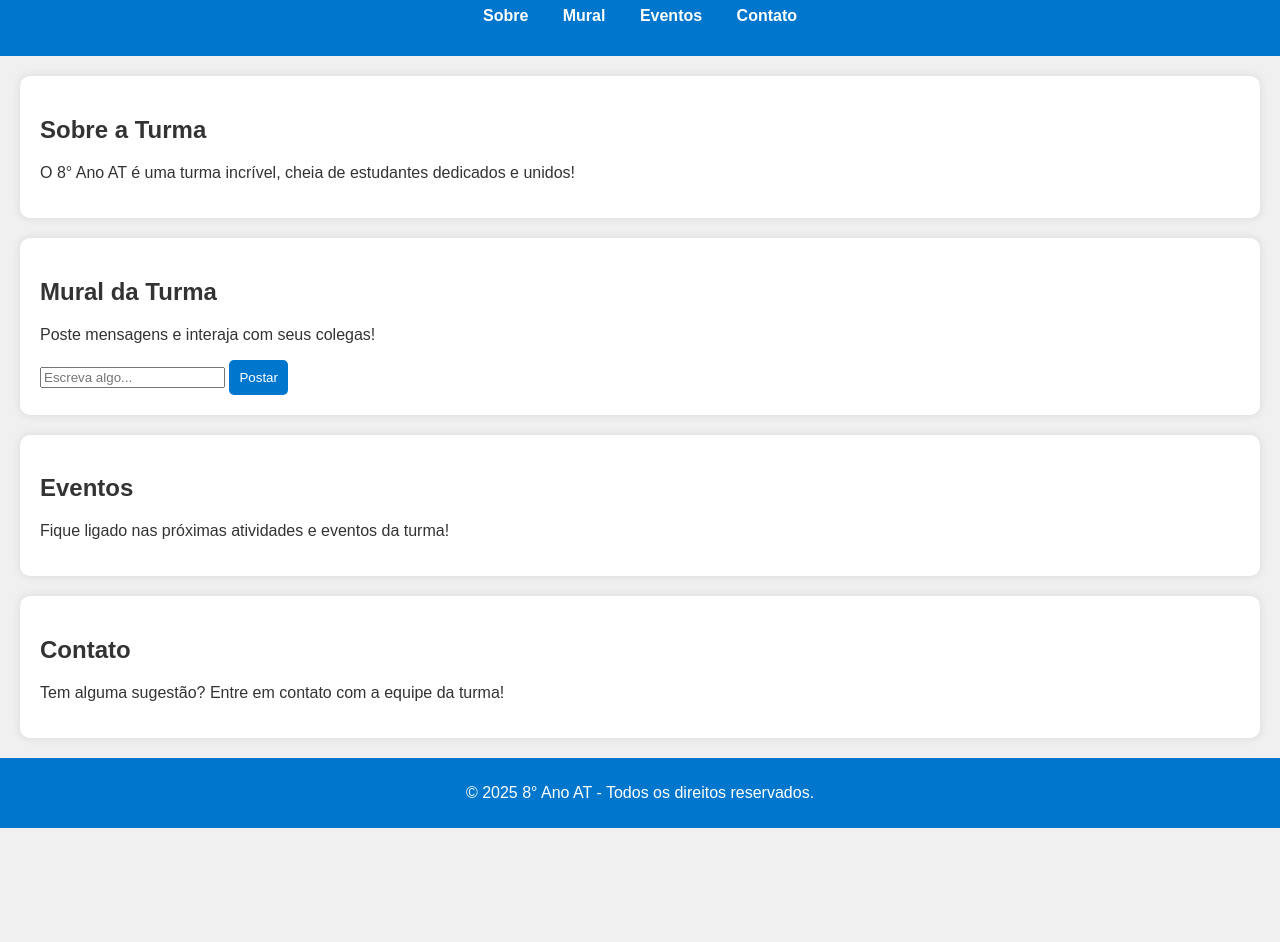
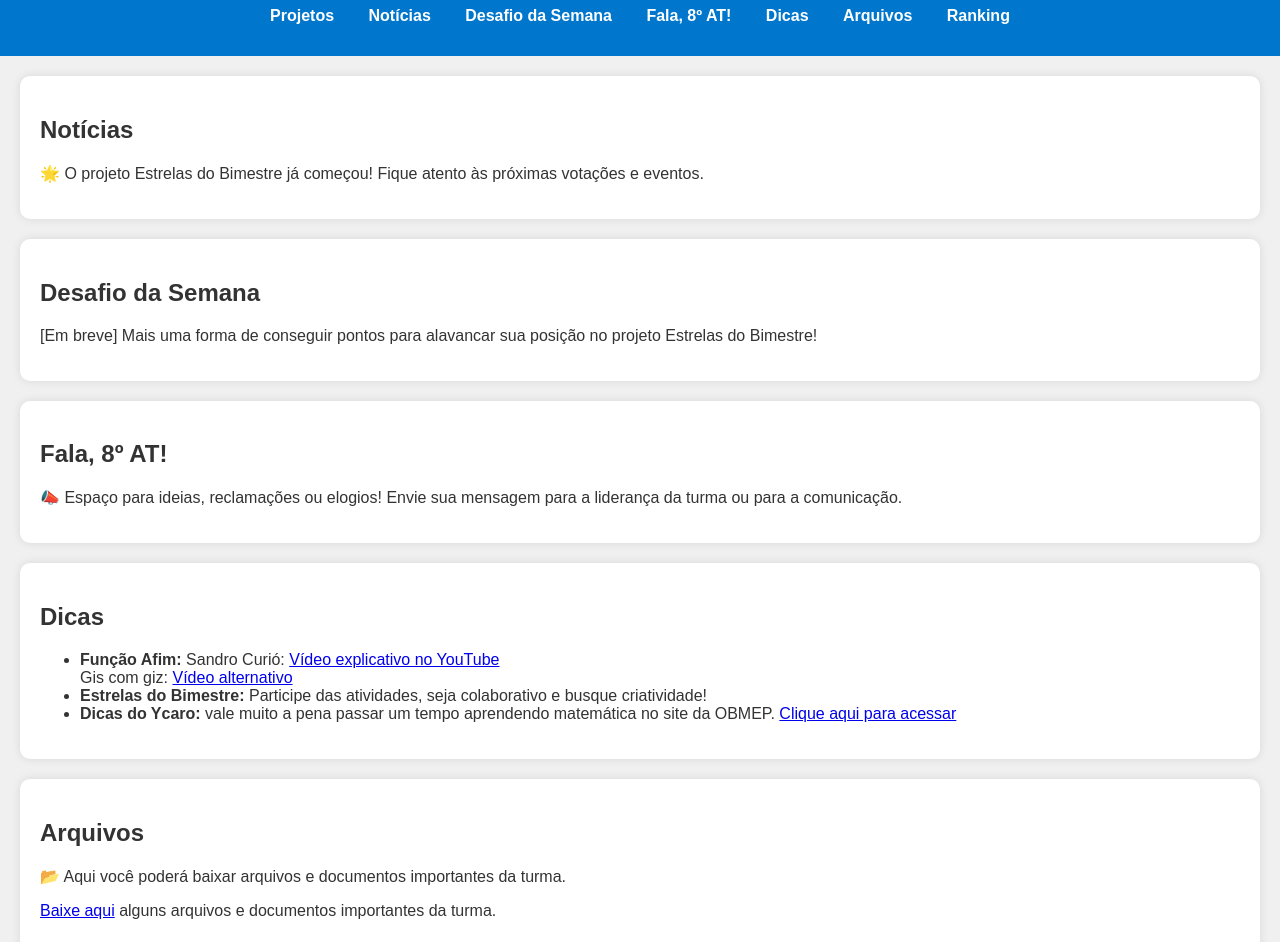
Before and after one commit to YcaroMiguel/8anoat, a plain HTML site: page index.html in a window 1280 px wide. Shown: the part 88-1030 px from the top of the page. Before the commit the page ends 916 px from the top, so only its background shows below. Drawn offline with Linux system fonts and the light colour scheme.

Commit message:
Update index.html

```diff
--- a/index.html
+++ b/index.html
@@ -1,51 +1,73 @@
 <!DOCTYPE html>
-<html lang="pt-br">
+<html lang="pt-BR">
 <head>
   <meta charset="UTF-8">
-    <meta name="viewport" content="width=device-width, initial-scale=1.0">
-    <title>8° Ano AT</title>
+  <meta name="viewport" content="width=device-width, initial-scale=1">
+  <title>8º Ano AT</title>
   <link rel="stylesheet" href="style.css">
 </head>
 <body>
+
   <header>
-        <h1>Bem-vindo ao site do 8° Ano AT</h1>
+    <h1>8º Ano AT</h1>
     <nav>
       <ul>
-                <li><a href="#sobre">Sobre</a></li>
-                <li><a href="#mural">Mural</a></li>
-                <li><a href="#eventos">Eventos</a></li>
-                <li><a href="#contato">Contato</a></li>
+        <li><a href="#projetos">Projetos</a></li>
+        <li><a href="#noticias">Notícias</a></li>
+        <li><a href="#desafio">Desafio da Semana</a></li>
+        <li><a href="#fala">Fala, 8º AT!</a></li>
+        <li><a href="#dicas">Dicas</a></li>
+        <li><a href="#arquivos">Arquivos</a></li>
+        <li><a href="https://ycaromiguel.github.io/placar8at" target="_blank">Ranking</a></li>
       </ul>
     </nav>
   </header>
 
-    <section id="sobre">
-        <h2>Sobre a Turma</h2>
-        <p>O 8° Ano AT é uma turma incrível, cheia de estudantes dedicados e unidos!</p>
+  <main>
+    <!-- <section id="projetos">
+      <h2>Projetos</h2>
+      <p>Veja os projetos em andamento na nossa turma: Estrelas do Bimestre, Jornal do 8º AT, Parlamento Estudantil e muito mais!</p>
+    </section> -->
+
+    <section id="noticias">
+      <h2>Notícias</h2>
+      <p>🌟 O projeto Estrelas do Bimestre já começou! Fique atento às próximas votações e eventos.</p>
     </section>
 
-    <section id="mural">
-        <h2>Mural da Turma</h2>
-        <p>Poste mensagens e interaja com seus colegas!</p>
-        <input type="text" id="mensagem" placeholder="Escreva algo...">
-        <button onclick="postarMensagem()">Postar</button>
-        <div id="mensagens"></div>
+    <section id="desafio">
+      <h2>Desafio da Semana</h2>
+      <p>[Em breve] Mais uma forma de conseguir pontos para alavancar sua posição no projeto Estrelas do Bimestre!</p>
     </section>
 
-    <section id="eventos">
-        <h2>Eventos</h2>
-        <p>Fique ligado nas próximas atividades e eventos da turma!</p>
+    <section id="fala">
+      <h2>Fala, 8º AT!</h2>
+      <p>📣 Espaço para ideias, reclamações ou elogios! Envie sua mensagem para a liderança da turma ou para a comunicação.</p>
     </section>
 
-    <section id="contato">
-        <h2>Contato</h2>
-        <p>Tem alguma sugestão? Entre em contato com a equipe da turma!</p>
+    <section id="dicas">
+      <h2>Dicas</h2>
+      <ul>
+        <li><strong>Função Afim:</strong> Sandro Curió: <a href="https://youtu.be/nysu0K-VXR8?si=qdTlCJpwoOPFWrnF" target="_blank">Vídeo explicativo no YouTube</a><br> Gis com giz: <a href="https://youtu.be/KbvcwmMnv7c?si=a8ymgdRAP7RG8kmb">Vídeo alternativo</a> </li>
+        <li><strong>Estrelas do Bimestre:</strong> Participe das atividades, seja colaborativo e busque criatividade!</li>
+        <li><strong>Dicas do Ycaro:</strong> vale muito a pena passar um tempo aprendendo matemática no site da OBMEP. <a href="https://portaldaobmep.impa.br/" target="_blank">Clique aqui para acessar</a></li>
+      </ul>
     </section>
 
+    <section id="arquivos">
+      <h2>Arquivos</h2>
+      <p>📂 Aqui você poderá baixar arquivos e documentos importantes da turma.</p>
+      <p><a href="https://drive.google.com/drive/folders/1hK03z0wXzNjtfEkGLArZnDknN_YCVc5p?usp=drive_link">Baixe aqui</a> alguns arquivos e documentos importantes da turma.</p>
+    </section>
+
+    <section>
+        <h2>Alguma sugestão?</h2>
+        <p>Fale com Ycaro, na sala ou no grupo da sala.</p>
+    </section>
+  </main>
+
   <footer>
-        <p>© 2025 8° Ano AT - Todos os direitos reservados.</p>
+    <p>&copy; 2025 - &COPY; Comunicação 8º AT</p>
   </footer>
 
-    <script src="script.js"></script>
 </body>
 </html>
```
Lines whose indentation alone changed are shown as unchanged.
